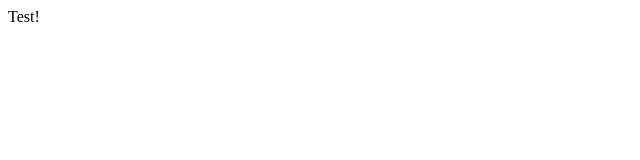
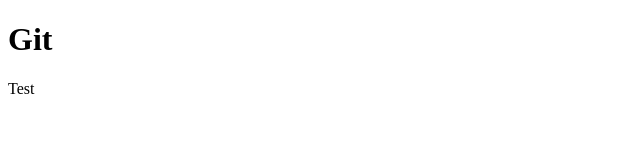
Before and after one commit to luluwu516/demo, a plain HTML site: page index.html in a window 1280 px wide. Shown: the whole page, without its empty margins (0-640 px from the left). Drawn offline with Linux system fonts and the light colour scheme.

Commit message:
modified index.html and deleted test.txt

```diff
--- a/index.html
+++ b/index.html
@@ -7,6 +7,7 @@
     <title>Document</title>
   </head>
   <body>
-    Test!
+    <h1>Git</h1>
+    <p>Test</p>
   </body>
 </html>
```
Also changed, not shown: test.txt (deleted).
